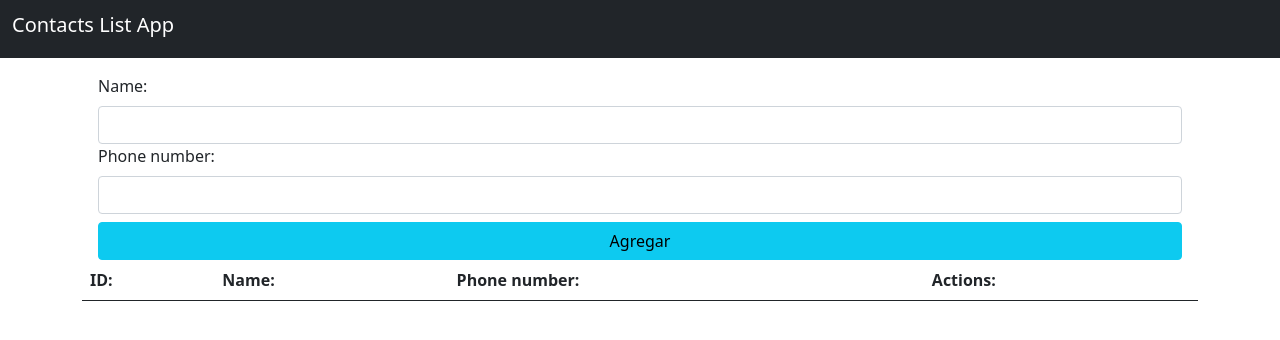
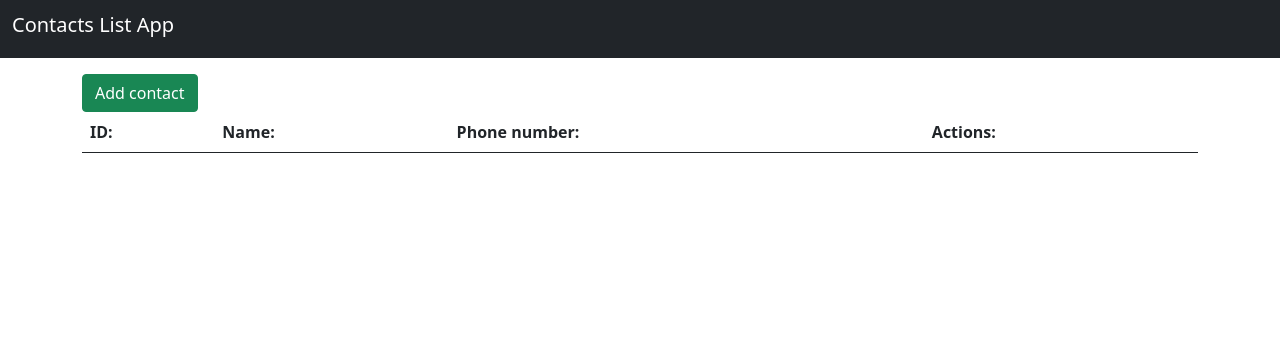
Before and after one commit to ArobyR/contacts-list, a React (Create React App) app: page / in a window 1280 px wide. Shown: the top 340 px of the page. Built offline with nearby package versions, Linux system fonts and the light colour scheme.

Commit message:
Add a button and styles
Add a button, styles and more interative

```diff
--- a/src/components/Contacts.jsx
+++ b/src/components/Contacts.jsx
@@ -1,4 +1,4 @@
-import React, { useEffect, useReducer } from "react";
+import React, { useEffect, useReducer, useState } from "react";
 import { ContactsReducer } from "../reducers/ContactsReducers";
 import FormularioAdd from "./FormularioAdd";
 import TableContacts from "./TableContacts";
@@ -10,6 +10,7 @@ const init = () => {
 
 const Contacts = () => {
   const [state, dispatch] = useReducer(ContactsReducer, [], init);
+  const [formView, setFormView] = useState(false);
 
   useEffect(() => {
     localStorage.setItem("contacts", JSON.stringify(state));
@@ -17,12 +18,16 @@ const Contacts = () => {
 
   return (
     <div className="container mt-3">
-      <FormularioAdd estado={state} dispatch={dispatch} />
+      <button
+        onClick={() => setFormView(!formView)}
+        className={formView ? "btn btn-danger" : "btn btn-success"}
+      >
+        {formView ? "Close" : "Add contact"}
+      </button>
+      {formView && <FormularioAdd estado={state} dispatch={dispatch} />}
       <TableContacts contacts={state} dispatch={dispatch} />
     </div>
   );
 };
 
-export default Contacts;
-
-// utilizar memo
+export default React.memo(Contacts);
--- a/src/components/FormularioAdd.jsx
+++ b/src/components/FormularioAdd.jsx
@@ -1,8 +1,10 @@
 import React, { useState } from "react";
 import { v4 as uuid } from "uuid";
 
+const initialValueForm = { user_name: "", phone_number: "" }
+
 const FormularioAdd = ({ dispatch }) => {
-  const [data, setData] = useState({ user_name: "", phone_number: "" });
+  const [data, setData] = useState(initialValueForm);
   const { user_name, phone_number } = data;
 
   const handleChange = (e) => {
@@ -22,11 +24,12 @@ const FormularioAdd = ({ dispatch }) => {
   };
   const handleAdd = () => {
     dispatch(actionAdd);
+    setData(initialValueForm)
   };
 
   return (
-    <div className="container">
-      <label className="mx-1 d-grid gap-2">
+    <div className="container mt-3">
+      <label className="m-1 d-grid gap-2">
         Name:{" "}
         <input
           onChange={handleChange}
@@ -37,7 +40,7 @@ const FormularioAdd = ({ dispatch }) => {
           autoComplete="off"
         />
       </label>
-      <label className="mx-1 d-grid gap-2">
+      <label className="m-1 d-grid gap-2">
         Phone number:{" "}
         <input
           onChange={handleChange}
@@ -49,7 +52,7 @@ const FormularioAdd = ({ dispatch }) => {
         />
       </label>
       <div className="mx-1 d-grid gap-2">
-        <button onClick={handleAdd} className="btn btn-info mt-2">
+        <button onClick={handleAdd} className="btn btn-primary mt-2">
           Agregar
         </button>
       </div>
```
